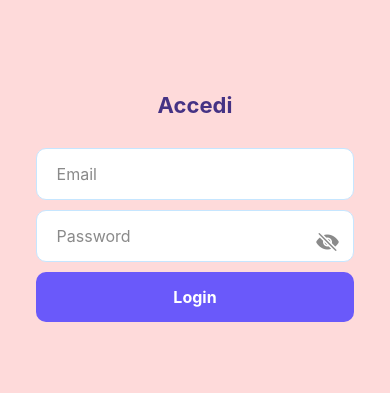
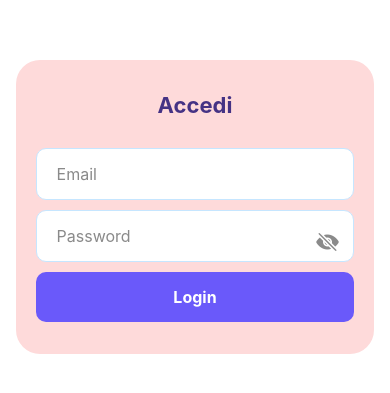
Before and after one commit to gaia-giachero/ItalianMealsApp, a React Native app: screen /Login in a window 390 px wide. Shown: the part 215-608 px from the top of the page. Built offline with nearby package versions, Linux system fonts and the light colour scheme.

Commit message:
style(style): change colors

```diff
--- a/src/theme/style.ts
+++ b/src/theme/style.ts
@@ -5,7 +5,7 @@ export const globalStyles = StyleSheet.create({
   // View esterna che avvolge ogni schermata
   container: {
     flex: 1,
-    backgroundColor: colors.primary,
+    backgroundColor: '#fff',
   },
   // Header con avatar (HomeScreen, ecc.)
   header: {
@@ -73,7 +73,7 @@ export const globalStyles = StyleSheet.create({
   // Pannello/card di sfondo (es. dietro un form), più piccolo della pagina
   panel: {
     width: '92%',
-    backgroundColor: colors.gray100,
+    backgroundColor: colors.surface,
     borderRadius: 24,
     paddingVertical: 32,
     paddingHorizontal: 20,
```
